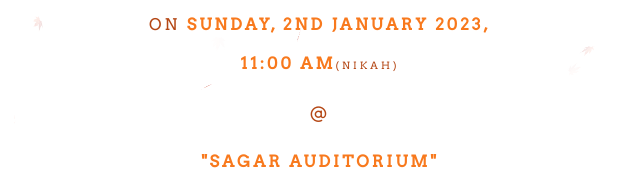
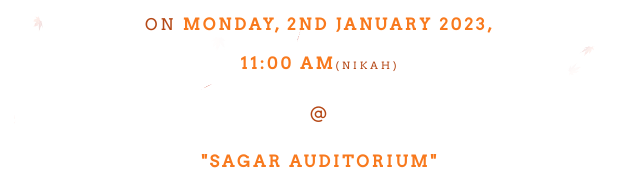
Before and after one commit to Azgar329/Invitation, a plain HTML site: page index.html in a window 1280 px wide. Shown: the part 403-588 px from the top of the page, 320-960 px from the left. Drawn offline with nearby package versions, Linux system fonts and the light colour scheme.

Commit message:
Update index.html

```diff
--- a/index.html
+++ b/index.html
@@ -46,7 +46,7 @@
             <h1>Rasheeda Banu</h1>
             <h3>Are getting married</h3>
             <h3 class="arabic">إن شاءالله</h3>
-            <p class="time"> on <span class="date">Sunday, 2nd January 2023,</span></p>
+            <p class="time"> on <span class="date">Monday, 2nd January 2023,</span></p>
             <p class="time"><span class="date">11:00 AM</span><span class="tiny">(Nikah)</p>
             <p>@</p>
             <a href="https://goo.gl/maps/Vn7oRg25tdmgXuXH9" target="_blank" class="address">
```
